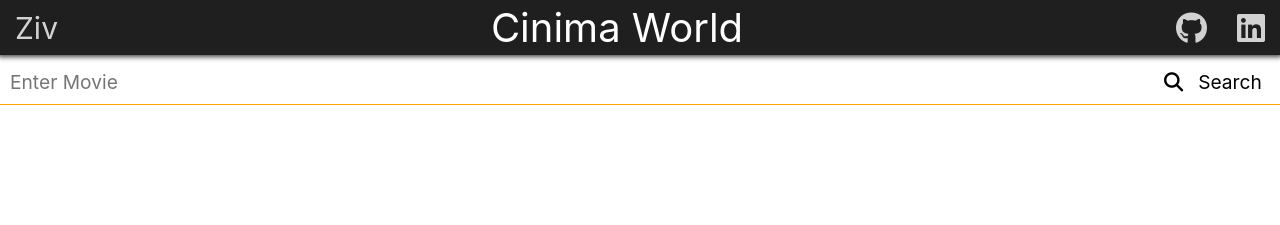
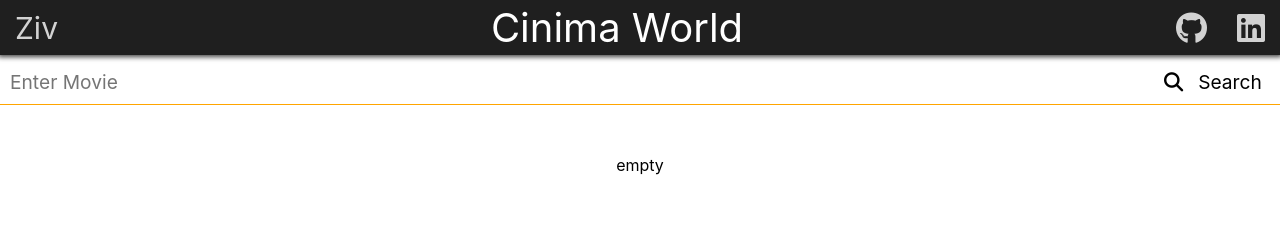
Before and after one commit to zivmorad/Movie-Search, a React (Create React App) app: page / in a window 1280 px wide. Shown: the top 225 px of the page. Built offline with nearby package versions, Linux system fonts and the light colour scheme.

Commit message:
add SearchMovie

```diff
--- /dev/null
+++ b/src/components/SearchMovie/MovieCard/MovieCard.css
@@ -0,0 +1,34 @@
+.card-movie-container{
+    padding: 10px;
+    height: 380px;
+    border: 1px solid gray;
+    width: 275px;
+    margin: 15px;
+    box-shadow: 0 0 5px -1px;
+    border-radius: 5px;
+    display: flex;
+    flex-direction: column;
+    align-items: center;
+    color: white;
+    text-align: center;
+    background: rgb(31, 31, 31);
+}
+
+.card-movie-img{
+    height: 67%;
+    width: 100%;
+    border-radius: 5px;
+}
+.movie-detail-btn{
+    font-size: 14px;
+    width: 80%;
+    text-decoration: none;
+    color: white;
+    padding: 7px;
+    margin: 5px;
+    border-radius: 10px;
+    background: rgb(0, 60, 255);
+}
+.card-movie-title{
+    margin: 10px auto;
+}
--- /dev/null
+++ b/src/components/SearchMovie/MovieCard/MovieCard.js
@@ -0,0 +1,15 @@
+import React from 'react'
+import './MovieCard.css'
+import { Link } from 'react-router-dom';
+
+const MovieCard=(props)=>{
+    return(
+        <div className='card-movie-container'>
+            <img className='card-movie-img' src={`https://image.tmdb.org/t/p/w185${props.img}`} alt='error'/>
+            <h5 className='card-movie-title'>{props.title}</h5>
+            <Link to='/currentVideo' className='movie-detail-btn'>View details</Link>
+        </div>
+    )
+}
+
+export default MovieCard;
--- a/src/components/SearchMovie/SearchMovie.css
+++ b/src/components/SearchMovie/SearchMovie.css
@@ -2,3 +2,11 @@
     margin-top: 60px;
     width: 100%;
 }
+
+.movies-list{
+    margin-top: 50px;
+    display: flex;
+    flex-direction: row;
+    flex-wrap: wrap;
+    justify-content: center;
+}
--- a/src/components/SearchMovie/SearchMovie.js
+++ b/src/components/SearchMovie/SearchMovie.js
@@ -1,13 +1,38 @@
-import React from 'react'
+import React, { Component } from 'react'
 import SearchBar from './SearchBar/SearchBar'
 import './SearchMovie.css'
+import MovieCard from './MovieCard/MovieCard'
+import { connect } from 'react-redux'
 
-const SearchMovie=()=>{
-    return(
-        <div className='search-movie-container'>
-            <SearchBar/>
-        </div>
-    )
+class SearchMovie extends Component{
+
+    renderMovies=()=>{
+        if( this.props.movies[0]!==undefined){
+            return this.props.movies[0].map((movie,index)=>{
+                return <div key={index}><MovieCard img={movie.backdrop_path} title={movie.title} id={movie.id}/></div>
+            })
+        }else{
+            return <div>empty</div>
+        }
+    }
+
+
+    render(){
+        console.log(this.props.movies[0])
+        return(
+            <div className='search-movie-container'>
+                <SearchBar/>
+                <div className='movies-list'>
+                    {this.renderMovies()}
+                </div>
+            </div>
+        )}
 }
 
-export default SearchMovie;
+const mapStateToProps=state=>{
+    return({
+        movies:state.movies
+    })
+}
+
+export default connect(mapStateToProps)( SearchMovie);
```
